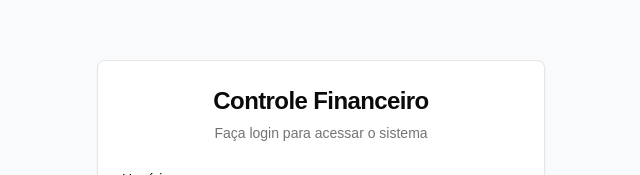
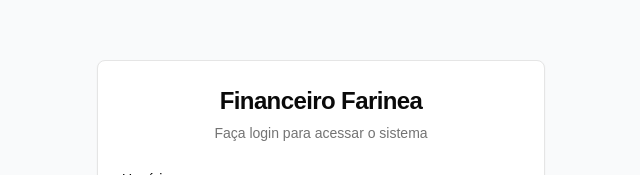
Before and after one commit to devstavo/financeiro, a Next.js app: page / in a window 1280 px wide. Shown: the part 166-341 px from the top of the page, without its empty margins (319-959 px from the left). Built offline with nearby package versions, Linux system fonts and the light colour scheme; no server answers.

Commit message:
Atualiza nome do app para Financeiro Farinea

```diff
--- a/app/dashboard/page.tsx
+++ b/app/dashboard/page.tsx
@@ -261,7 +261,7 @@ export default function Dashboard() {
         {/* Header */}
         <div className="flex justify-between items-center">
           <div>
-            <h1 className="text-3xl font-bold text-gray-900">Controle Financeiro</h1>
+            <h1 className="text-3xl font-bold text-gray-900">Financeiro Farinea</h1>
             <p className="text-sm text-gray-600">
               {isSupabaseConfigured ? "Dados salvos na nuvem ☁️" : "Dados salvos localmente 💾"}
             </p>
--- a/app/layout.tsx
+++ b/app/layout.tsx
@@ -2,9 +2,9 @@ import type { Metadata } from 'next'
 import './globals.css'
 
 export const metadata: Metadata = {
-  title: 'Financeiro Farinea',
-  description: 'Financeiro Farinea - Controle Financeiro',
-  generator: 'Financeiro Farinea',
+  title: "Financeiro Farinea",
+  description: "Controle Financeiro Farinea",
+  generator: 'Farinea',
 }
 
 export default function RootLayout({
--- a/app/page.tsx
+++ b/app/page.tsx
@@ -39,7 +39,7 @@ export default function LoginPage() {
     <div className="min-h-screen flex items-center justify-center bg-gray-50 p-4">
       <Card className="w-full max-w-md">
         <CardHeader className="text-center">
-          <CardTitle className="text-2xl font-bold">Controle Financeiro</CardTitle>
+          <CardTitle className="text-2xl font-bold">Financeiro Farinea</CardTitle>
           <CardDescription>Faça login para acessar o sistema</CardDescription>
         </CardHeader>
         <CardContent>
```
